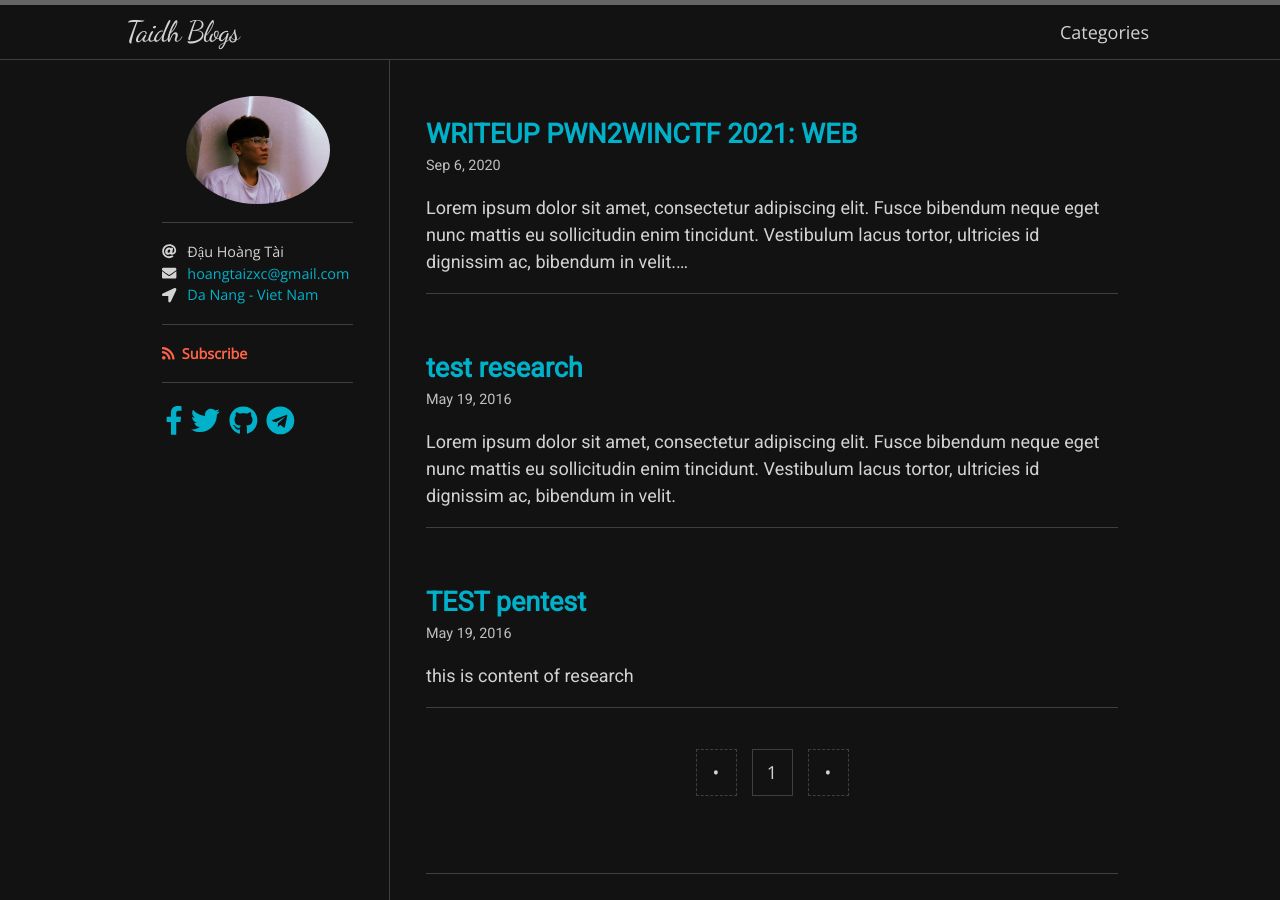
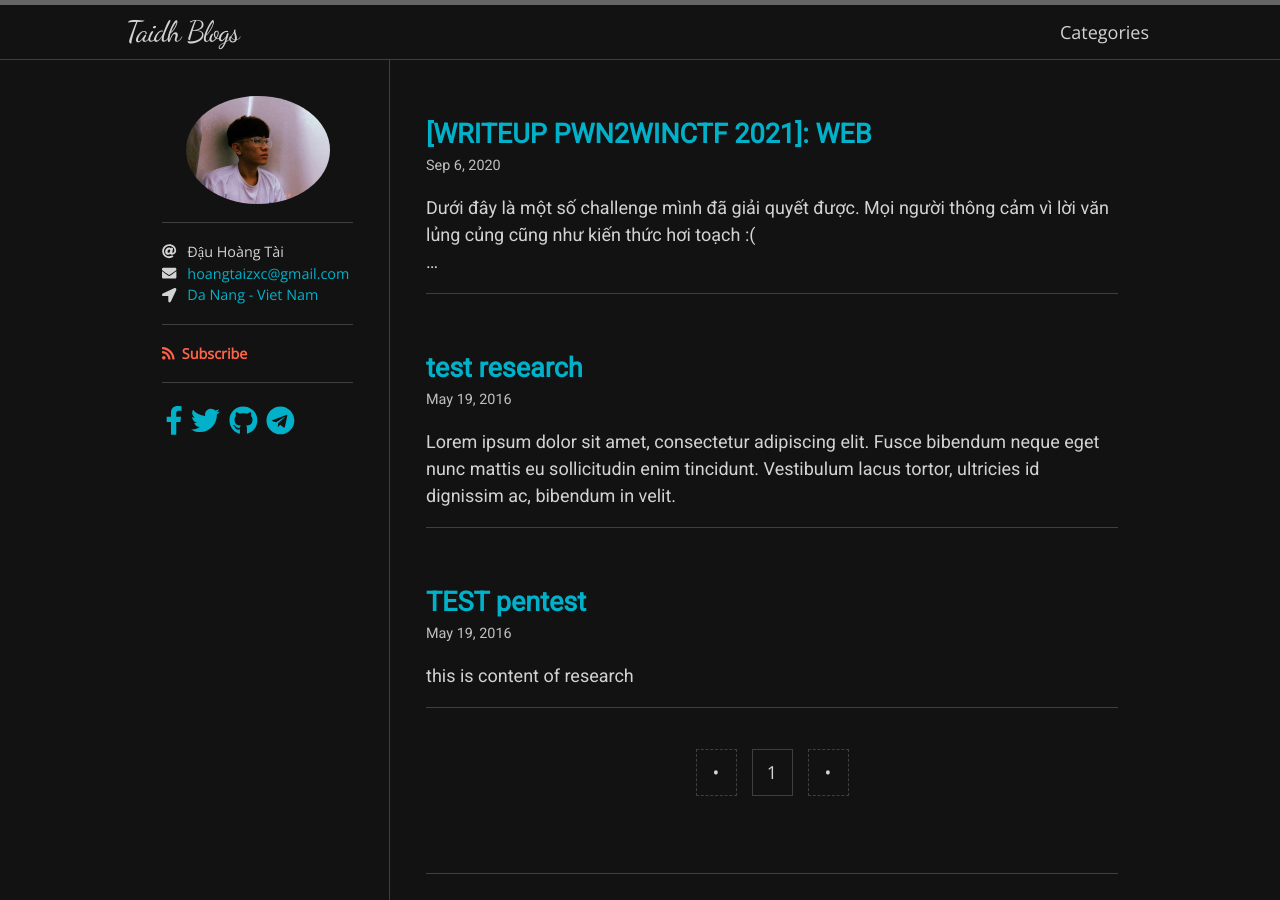
Before and after one commit to DauHoangTai/DauHoangTai.github.io, a Jekyll site: the page built from index.html, in a window 1280 px wide. Built offline with Jekyll 4.4.1, drawn with Linux system fonts in a browser that asks for light colours; nearby versions of some CDN libraries; some web fonts are replaced; the list of posts is cut into pages by our own code; some of the changed text lies outside the part shown.

Commit message:
Update 2020-09-06-WRITEUP-PWN2WIN-2021-WEB.md

```diff
--- a/_posts/2020-09-06-WRITEUP-PWN2WIN-2021-WEB.md
+++ b/_posts/2020-09-06-WRITEUP-PWN2WIN-2021-WEB.md
@@ -1,11 +1,11 @@
 ---
 layout: post
-title: "WRITEUP PWN2WINCTF 2021: WEB"
+title: "[WRITEUP PWN2WINCTF 2021]: WEB"
 categories: CTF
 toc: true
 ---
 
-Lorem ipsum dolor sit amet, consectetur adipiscing elit. Fusce bibendum neque eget nunc mattis eu sollicitudin enim tincidunt. Vestibulum lacus tortor, ultricies id dignissim ac, bibendum in velit.
+Dưới đây là một số challenge mình đã giải quyết được. Mọi người thông cảm vì lời văn lủng củng cũng như kiến thức hơi toạch :(
 
 ## Challenge Illusion
 
```
